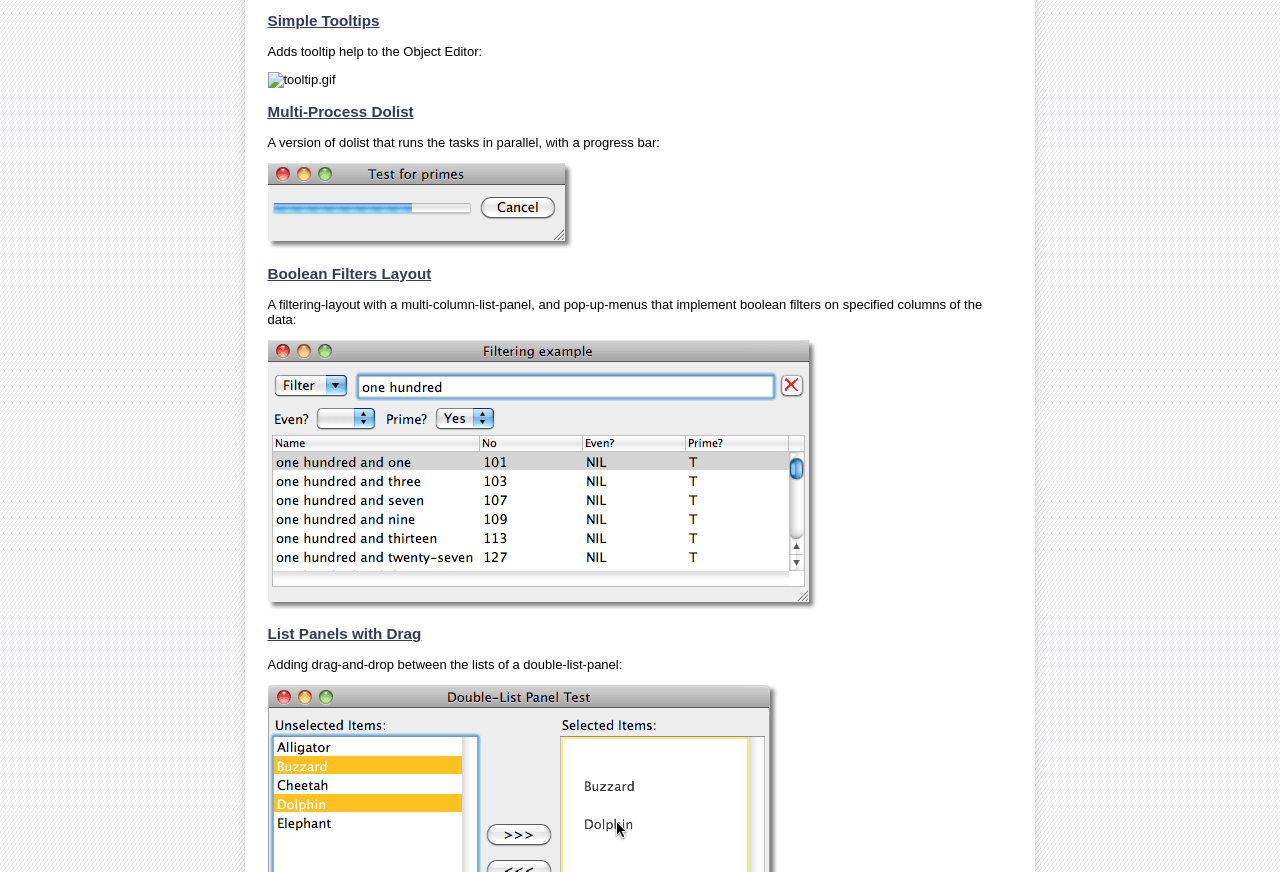
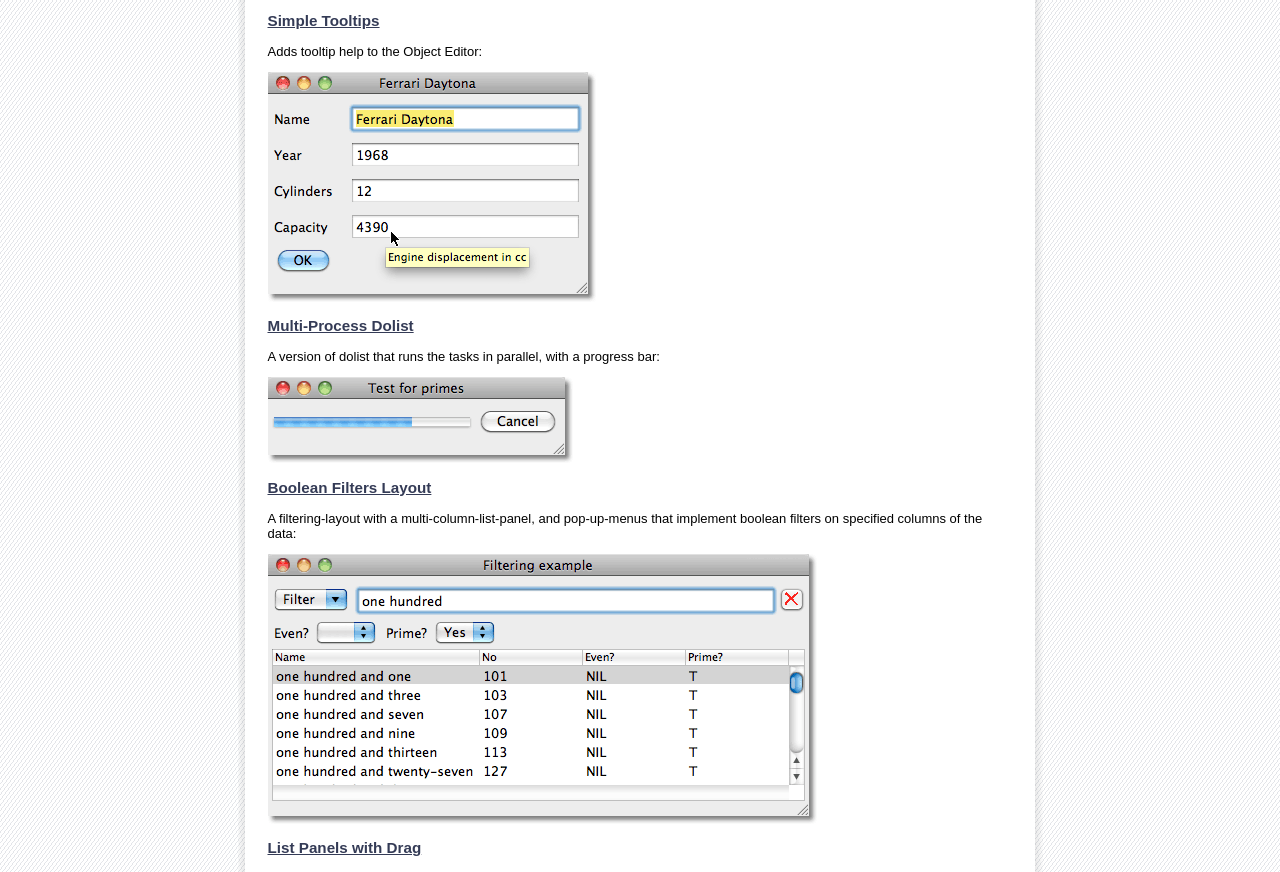
Before and after one commit to t-cool/capi-cookbook, a plain HTML site: page show-O4/index.html in a window 1280 px wide. Shown: the part 1132-2004 px from the top of the page. Drawn offline with Linux system fonts and the light colour scheme; a script that the page names is missing; files whose address does not match are found by name.

Commit message:
fix links to img

```diff
--- a/show-O4/index.html
+++ b/show-O4/index.html
@@ -53,7 +53,7 @@
 <p><img src="../pictures/o4/cars2.gif" alt="cars2.gif"></p>
 <h3><a class="auto" href="../show-A6R/index.html">Simple Tooltips</a></h3>
 <p>Adds tooltip help to the Object Editor:</p>
-<p><img src="../pictures/O4/TOOLTIP.GIF" alt="tooltip.gif"></p>
+<p><img src="../pictures/o4/TOOLTIP.GIF" alt="tooltip.gif"></p>
 <h3><a class="xref" href="../show-1MH/index.html">Multi-Process Dolist</a></h3>
 <p>A version of dolist that runs the tasks in parallel, with a progress bar:</p>
 <p><img src="../pictures/o4/progress.gif" alt="progress.gif"></p>
```
Also changed, not shown: pictures/o4/TOOLTIP.GIF (renamed from pictures/04/TOOLTIP.GIF), pictures/o4/booleanfilters.gif (renamed from pictures/04/booleanfilters.gif), pictures/o4/cars.gif (renamed from pictures/04/cars.gif), pictures/o4/cars2.gif (renamed from pictures/04/cars2.gif), pictures/o4/drag.gif (renamed from pictures/04/drag.gif), pictures/o4/drag3.gif (renamed from pictures/04/drag3.gif), pictures/o4/editafter.gif (renamed from pictures/04/editafter.gif), pictures/o4/editbefore.gif (renamed from pictures/04/editbefore.gif), pictures/o4/filterpopup.gif (renamed from pictures/04/filterpopup.gif), pictures/o4/listafter.gif (renamed from pictures/04/listafter.gif), pictures/o4/listbefore.gif (renamed from pictures/04/listbefore.gif), pictures/o4/logo.gif (renamed from pictures/04/logo.gif), pictures/o4/powers.gif (renamed from pictures/04/powers.gif), pictures/o4/progress.gif (renamed from pictures/04/progress.gif).
